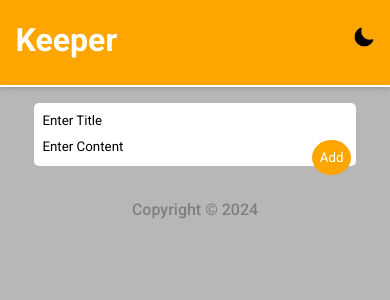
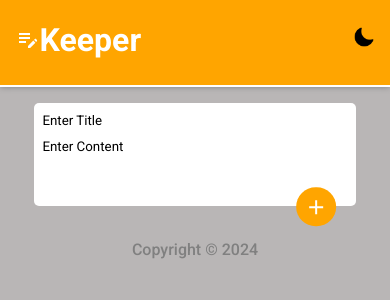
Before and after one commit to onosejoor/Keeper-App, a React (Vite) app: page / in a window 390 px wide. Shown: the top 300 px of the page. Built offline with nearby package versions, Linux system fonts and the light colour scheme.

Commit message:
Add @materialUI dependency and styles

```diff
--- a/src/App.jsx
+++ b/src/App.jsx
@@ -22,6 +22,7 @@ function App() {
 
   function deleteNote(e) {
     let id = parseInt(e.target.id);
+    console.log(id, e.target.id, e.target);
     setKeeper(
       keeper.filter((note) => {
         return note.id !== id;
--- a/src/components/AddNote.jsx
+++ b/src/components/AddNote.jsx
@@ -1,4 +1,5 @@
-import React, { useState } from "react";
+import { useState } from "react";
+import AddIcon from "@mui/icons-material/Add";
 
 function AddNote(props) {
   const [note, setNote] = useState({
@@ -37,22 +38,19 @@ function AddNote(props) {
             value={note.title}
             autoComplete="false"
           />
-          <input
+          <textarea
             onChange={setState}
             type="text"
             name="text"
-            id="text"
             placeholder="Enter Content"
             value={note.text}
             autoComplete="false"
-            required
+            required="true"
+            rows="3"
           />
-          <button
-            type="submit"
-            className="add"
-            onClick={submit}
-          >
-            Add
+
+          <button type="submit" className="add" onClick={submit}>
+            <AddIcon />
           </button>
         </form>
       </div>
--- a/src/components/Footer.jsx
+++ b/src/components/Footer.jsx
@@ -1,4 +1,4 @@
-import React from "react";
+// import React from "react";
 
 function Footer() {
   return (
--- a/src/components/Header.jsx
+++ b/src/components/Header.jsx
@@ -1,5 +1,6 @@
 import { useState, useEffect } from "react";
-import React from "react";
+import EditNoteIcon from '@mui/icons-material/EditNote';
+// import React from "react";
 
 function Header() {
   const [dark, setDark] = useState(false);
@@ -13,19 +14,22 @@ function Header() {
 
   }, [dark]);
 
+  function setD () {
+    setDark((prev) => {
+      return !prev;
+    })
+  }
+
 
   return (
     <div className="head">
       <header>
-        <h1 className="header">Keeper</h1>
+        <h1 className="header"><EditNoteIcon/>Keeper</h1>
       </header>
       <button
         className="theme"
-        onClick={() => {
-          setDark((prev) => {
-            return !prev;
-          });
-        }}
+        onClick={setD}
+
       >
         <img src={dark ? "/Keeper-App/images/brightness.png" : "/Keeper-App/images/night-mode.png"} />
       </button>
--- a/src/components/Note.jsx
+++ b/src/components/Note.jsx
@@ -1,4 +1,5 @@
-import React from "react";
+// import React from "react";
+import DeletedIcon from "@mui/icons-material/Delete";
 
 function Note(props) {
   return (
@@ -9,7 +10,7 @@ function Note(props) {
         <p className="time">{props.time}</p>
 
         <button className="delete" onClick={props.delete} id={props.id}>
-          Delete
+          <DeletedIcon id={props.id} onClick={props.delete}/>
         </button>
       </div>
     </div>
--- a/src/index.css
+++ b/src/index.css
@@ -8,19 +8,19 @@
   font-family: "Roboto", sans-serif;
 }
 
-img{
+img {
   height: 20px;
 }
 
-body{
+body {
   background-color: #b9b6b6;
 }
 
-.App{
+.App {
   height: 100vh;
 }
 
-.head{
+.head {
   background-color: orange;
   padding: 2%;
   color: white;
@@ -30,7 +30,7 @@ body{
   justify-content: space-between;
 }
 
-.note{
+.note {
   height: fit-content;
   width: 300px;
   margin: 2%;
@@ -39,13 +39,13 @@ body{
   border-radius: 5px;
 }
 
-.footer{
+.footer {
   text-align: center;
   font-weight: 500;
   color: grey;
 }
 
-.noteTitle{
+.noteTitle {
   font-weight: 500;
   padding: 1%;
   margin-bottom: 10px;
@@ -53,24 +53,24 @@ body{
   font-size: x-large;
 }
 
-#note{
+#note {
   display: flex;
   justify-content: center;
   flex-wrap: wrap;
 }
 
-.text{
+.text {
   font-weight: 400;
   font-size: larger;
   margin-bottom: 1%;
 }
 
-.time{
+.time {
   margin-top: 2%;
   font-size: smaller;
 }
 
-.addNote > form{
+.addNote > form {
   background-color: white;
   display: flex;
   flex-direction: column;
@@ -79,49 +79,57 @@ body{
   padding: 1.5%;
 }
 
-.addNote{
+.addNote {
   display: flex;
   justify-content: center;
   padding: 1rem;
   margin-bottom: 1em;
 }
 
-form > input[type="text"]{
+form > input[type="text"],
+textarea {
   border: none;
   padding: 1%;
   color: black;
+  resize: none;
 }
 
-form > input[type="text"]:focus{
+form > input[type="text"]:focus, textarea:focus {
   border: none;
   outline: none;
   padding: 1%;
 }
 
-input[type="text"]::placeholder{
+input[type="text"]::placeholder,
+textarea::placeholder {
   color: black;
 }
 
-.add{
+.add {
   width: fit-content;
   padding: 2%;
   position: absolute;
   left: 80%;
   right: 50%;
   border-radius: 50%;
-  background-color: orange;
+  background-color: orange !important;
   border: none;
-  transform: translate(-70%, 80%);
+  transform: translate(-70%, 120%);
   color: white;
   cursor: pointer;
+  display: flex;
+  transition: 0.2s background-color linear;
+}
+.add:hover {
+  background-color: orangered;
 }
 
-.items{
+.items {
   display: flex;
   justify-content: space-between;
 }
 
-.delete{
+.delete {
   color: red;
   border: none;
   background-color: transparent;
@@ -129,7 +137,7 @@ input[type="text"]::placeholder{
   cursor: pointer;
 }
 
-.theme{
+.theme {
   height: fit-content;
   line-height: 4;
   background: transparent;
@@ -137,71 +145,67 @@ input[type="text"]::placeholder{
   cursor: pointer;
 }
 
-.dark{
+.dark {
   background-color: #202035;
 
-  .head{
+  .head {
     background-color: rgb(255, 255, 255);
     color: rgb(0, 0, 0);
     border-bottom: 2px solid rgb(0, 0, 0);
     box-shadow: 0px 0px 6px rgb(255, 255, 255);
   }
 
-  form{
+  form {
     border: 1px solid white;
   }
 
-  form > input[type="text"]{
+  form > input[type="text"] {
     border: none;
     padding: 1%;
     color: rgb(0, 0, 0);
   }
 
-  input[type="text"]::placeholder{
+  input[type="text"]::placeholder,textarea::placeholder {
     color: rgb(0, 0, 0);
     font-weight: 600;
   }
 
-  .add{
+  .add {
     background-color: #202035;
     border: 1px solid white;
   }
 
-  footer{
+  footer {
     color: white;
   }
 }
 
-
-
-
-@media(max-width: 700px){
-  .addNote > form{
+@media (max-width: 700px) {
+  .addNote > form {
     width: 90%;
   }
-  .add{
-    transform: translate(0%, 90%);
+  .add {
+    transform: translate(10%, 170%);
   }
 }
 
-
-@media(max-width: 500px) {
-  #note{
+@media (max-width: 500px) {
+  #note {
     flex-wrap: wrap;
   }
 
-  .head{
+  .head {
     padding: 4%;
     gap: 30px;
   }
 
-  header > h1{
+  header > h1 {
     text-align: center;
   }
 }
 
-@media(max-width:380px){
-  .add{
-    transform: translate(-30%, 100%);
+@media (max-width: 400px) {
+  .add {
+  transform: translate(-40%, 200%);
   }
 }
```
Lines whose indentation alone changed are shown as unchanged.
